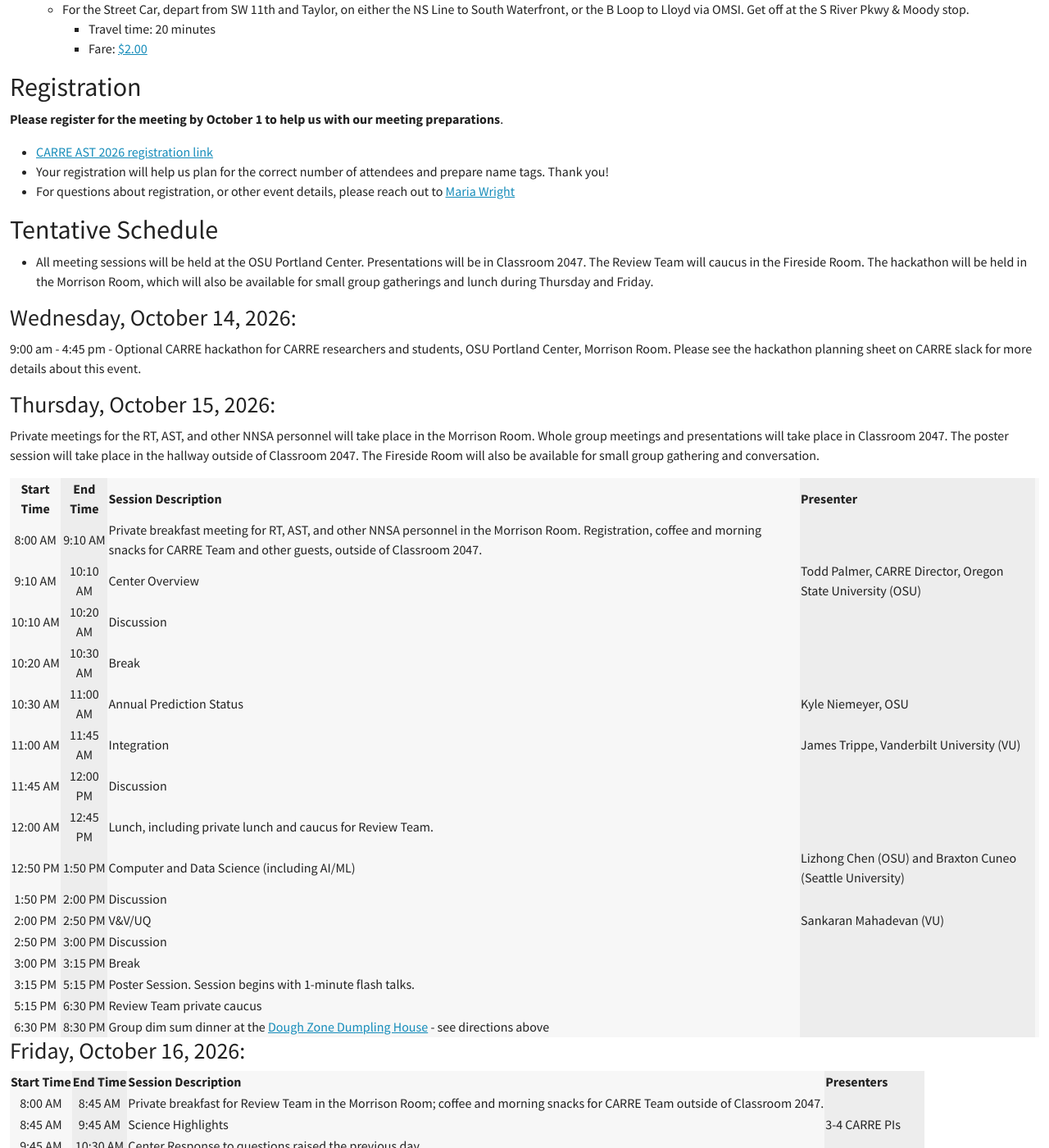
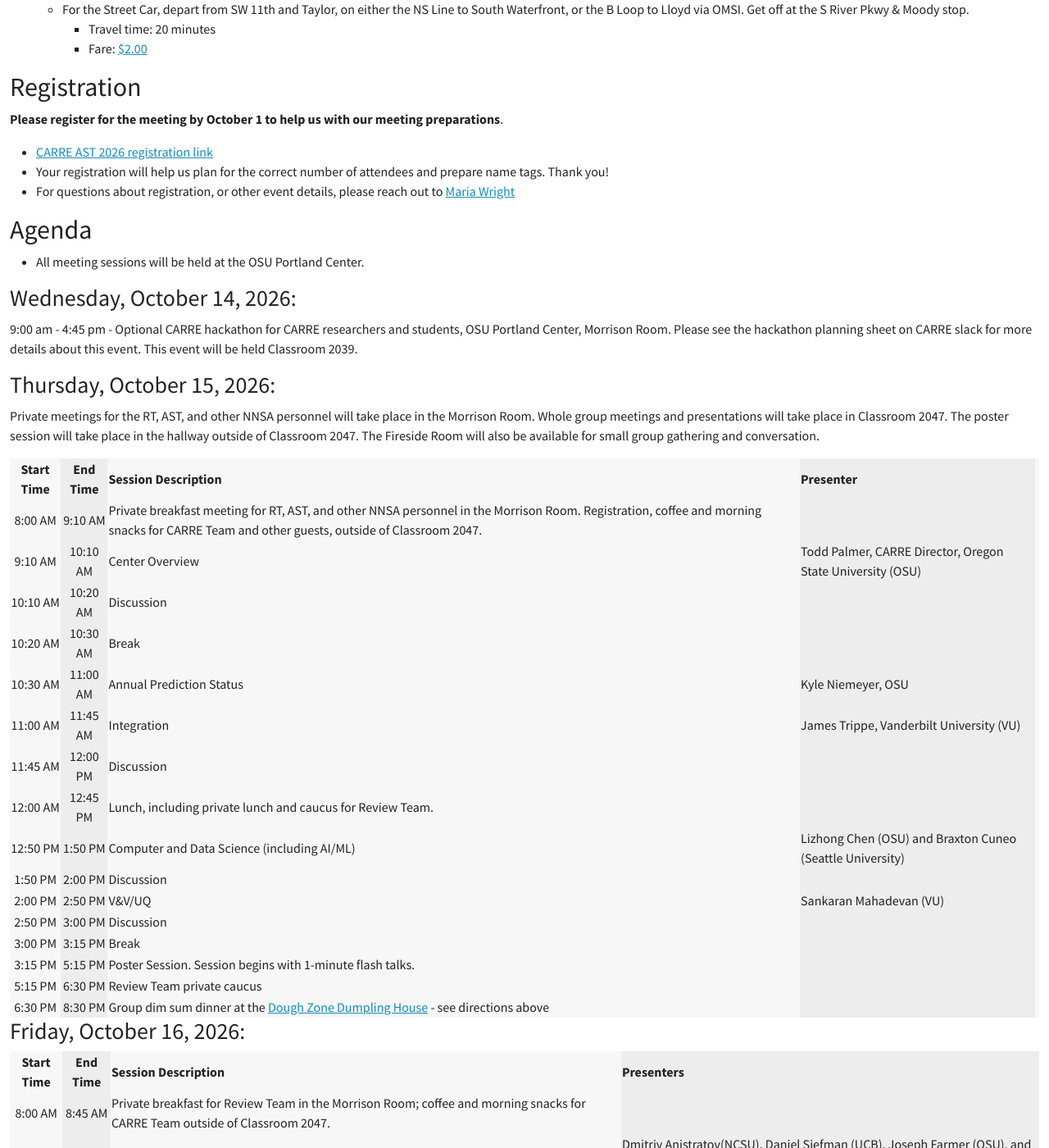
Before and after one commit to CARRE-PSAAP/CARRE-PSAAP.github.io, a Jekyll site: the page built from _pages/ast2026.md, in a window 1280 px wide and 1400 px high, scrolled down 1073 px. Shown: the whole window at 82% size. Built offline with Jekyll 4.4.1, drawn with Linux system fonts in a browser that asks for light colours; nearby versions of some CDN libraries; some of the changed text lies outside the part shown.

Commit message:
Update ast2026.md
added speakers for science highlights

```diff
--- a/_pages/ast2026.md
+++ b/_pages/ast2026.md
@@ -54,13 +54,12 @@
 - Your registration will help us plan for the correct number of attendees and prepare name tags. Thank you!
 - For questions about registration, or other event details, please reach out to [Maria Wright](mailto:maria.wright@oregonstate.edu)
 
-## Tentative Schedule
+## Agenda
 - All meeting sessions will be held at the OSU Portland Center.
-Presentations will be in Classroom 2047. The Review Team will caucus in the Fireside Room. The hackathon will be held in the Morrison Room, which will also be available for small group gatherings and lunch during Thursday and Friday.
 
 ### Wednesday, October 14, 2026:
 
-9:00 am - 4:45 pm - Optional CARRE hackathon for CARRE researchers and students, OSU Portland Center, Morrison Room.  Please see the hackathon planning sheet on CARRE slack for more details about this event.
+9:00 am - 4:45 pm - Optional CARRE hackathon for CARRE researchers and students, OSU Portland Center, Morrison Room.  Please see the hackathon planning sheet on CARRE slack for more details about this event.  This event will be held Classroom 2039.
 
 ### Thursday, October 15, 2026:
 Private meetings for the RT, AST, and other NNSA personnel will take place in the Morrison Room.  Whole group meetings and presentations will take place in Classroom 2047.  The poster session will take place in the hallway outside of Classroom 2047.  The Fireside Room will also be available for small group gathering and conversation.
@@ -91,7 +90,7 @@
 | Start Time | End Time | Session Description | Presenters |
 |:----------:|:--------:|---------------------|-----------|
 | 8:00 AM | 8:45 AM | Private breakfast for Review Team in the Morrison Room; coffee and morning snacks for CARRE Team outside of Classroom 2047. | |
-| 8:45 AM | 9:45 AM | Science Highlights  | 3-4 CARRE PIs |
+| 8:45 AM | 9:45 AM | Science Highlights  | Dmitriy Anistratov(NCSU), Daniel Siefman (UCB), Joseph Farmer (OSU), and James Trippe (Vanderbilt) |
 | 9:45 AM | 10:30 AM | Center Response to questions raised the previous day. ||
 | 10:30 AM | 10:45 AM | Discussion  |  |
 | 10:45 AM | 11:00 AM | Break | |
```
